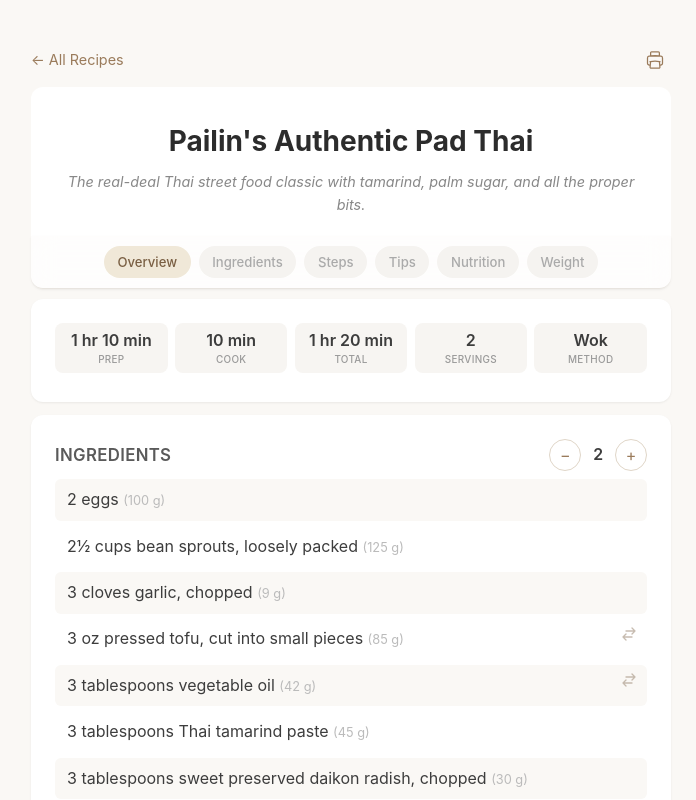
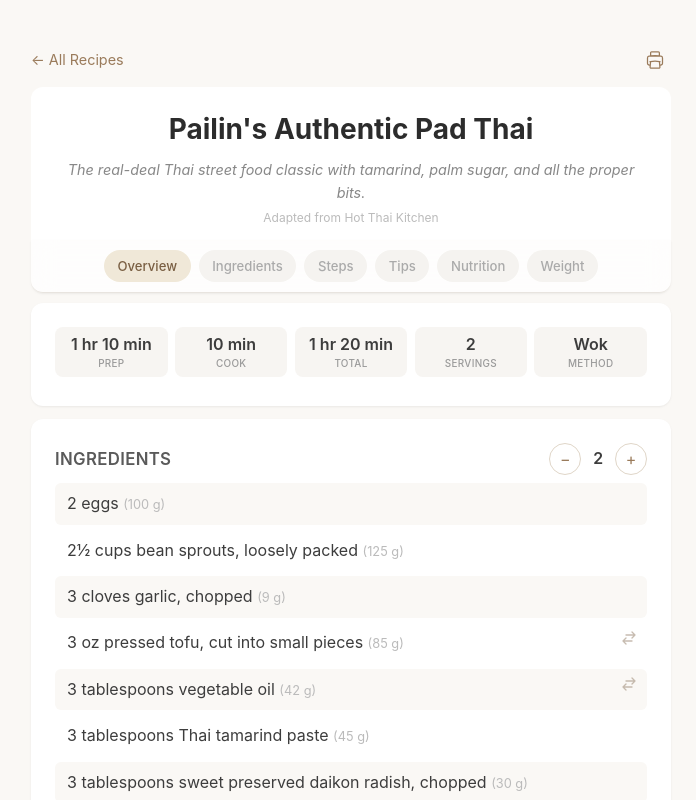
Before and after one commit to lukelabonte/food-recipes, a plain HTML site: page main-dishes/pailins-authentic-pad-thai.html in a window 1280 px wide. Shown: the top 800 px of the page, without its empty margins (289-985 px from the left). Drawn offline with Linux system fonts and the light colour scheme.

Commit message:
Move source attribution into header card and standardize markup
- Relocate source footer into header card as "Adapted from" link via recipe.js
- Standardize all recipes to use class="source-footer" consistently
- Drop author names from source attribution
- Tighten header card padding for compact layout
- Add claude-web-instructions.md reference to CLAUDE.md

```diff
--- a/main-dishes/pailins-authentic-pad-thai.html
+++ b/main-dishes/pailins-authentic-pad-thai.html
@@ -152,7 +152,7 @@
             <p class="method">High-heat wok cooking evaporates moisture from the sauce and bean sprouts. Noodles absorb water during soaking but release some during stir-frying. Using a conservative 13% reduction to keep calorie density on the higher side.</p>
         </div>
 
-        <p class="source">Source: <a href="https://hot-thai-kitchen.com/best-pad-thai/" target="_blank" rel="noopener">Hot Thai Kitchen</a></p>
+        <p class="source-footer">Source: <a href="https://hot-thai-kitchen.com/best-pad-thai/" target="_blank" rel="noopener">Hot Thai Kitchen</a></p>
 
         <a href="../index.html" class="back-link">← All Recipes</a>
 
--- a/recipe.js
+++ b/recipe.js
@@ -114,6 +114,27 @@
             e.preventDefault();
             toggleSub(li);
         });
+    }
+
+    // --- Source link relocation ---
+    // Move source footer into header card as a subtle "Adapted from" link
+
+    var sourceFooter = document.querySelector('.source-footer');
+    var headerCard = document.querySelector('.header-card');
+    if (sourceFooter && headerCard) {
+        var sourceLink = sourceFooter.querySelector('a');
+        if (sourceLink) {
+            var adapted = document.createElement('p');
+            adapted.className = 'source-link';
+            var a = document.createElement('a');
+            a.href = sourceLink.href;
+            a.target = '_blank';
+            a.rel = 'noopener';
+            a.textContent = 'Adapted from ' + sourceLink.textContent;
+            adapted.appendChild(a);
+            headerCard.appendChild(adapted);
+            sourceFooter.remove();
+        }
     }
 
     // --- Recipe scaling ---
--- a/style.css
+++ b/style.css
@@ -38,7 +38,7 @@ li { margin-bottom: 0.3rem; }
 
 .header-card {
     text-align: center;
-    padding: 1.5rem 1.25rem 1rem;
+    padding: 1rem 1.25rem 0.75rem;
     margin-bottom: 0;
     border-bottom-left-radius: 0;
     border-bottom-right-radius: 0;
@@ -51,6 +51,16 @@ li { margin-bottom: 0.3rem; }
     margin-top: 0.4rem;
     font-style: italic;
 }
+.header-card .source-link {
+    font-size: 0.75rem;
+    margin-top: 0.2rem;
+}
+.header-card .source-link a {
+    color: #bbb;
+    text-decoration: none;
+    transition: color 0.15s ease;
+}
+.header-card .source-link a:hover { color: #9a7b5b; }
 
 /* ===========================
    Search
@@ -653,7 +663,7 @@ li { margin-bottom: 0.3rem; }
     body { padding: 2rem; }
     .recipe, .index { max-width: 720px; }
     .card { padding: 1.5rem; margin-bottom: 0.85rem; }
-    .header-card { padding: 2rem 1.5rem 1.25rem; margin-bottom: 0; }
+    .header-card { padding: 1.25rem 1.5rem 0.85rem; margin-bottom: 0; }
     h1 { font-size: 1.75rem; }
     .steps-card li {
         font-size: 1.1rem;
@@ -697,6 +707,7 @@ li { margin-bottom: 0.3rem; }
     .ingredient-list li[data-subs]::after { transition: none; }
     .recipe-nav { scroll-behavior: auto; }
     .stepper-btn { transition: none; }
+    .header-card .source-link a { transition: none; }
 }
 
 /* ===========================
@@ -725,6 +736,8 @@ li { margin-bottom: 0.3rem; }
     h2 { font-size: 0.95rem; margin: 0.2rem 0 0.3rem; }
     .header-card { padding: 0.4rem 0.75rem; margin-bottom: 0; }
     .header-card .subtitle { color: #555; font-size: 0.8rem; margin-top: 0.15rem; }
+    .header-card .source-link { font-size: 0.65rem; margin-top: 0.1rem; }
+    .header-card .source-link a { color: #888; }
 
     /* Overview stat blocks — compact for print */
     .meta-list { gap: 0.3rem; }
```
Also changed, not shown: CLAUDE.md (+26 -13 lines), main-dishes/mapo-tofu.html (+1 -1 lines), soups-and-stews/delicious-ham-and-potato-soup.html (+1 -3 lines).
